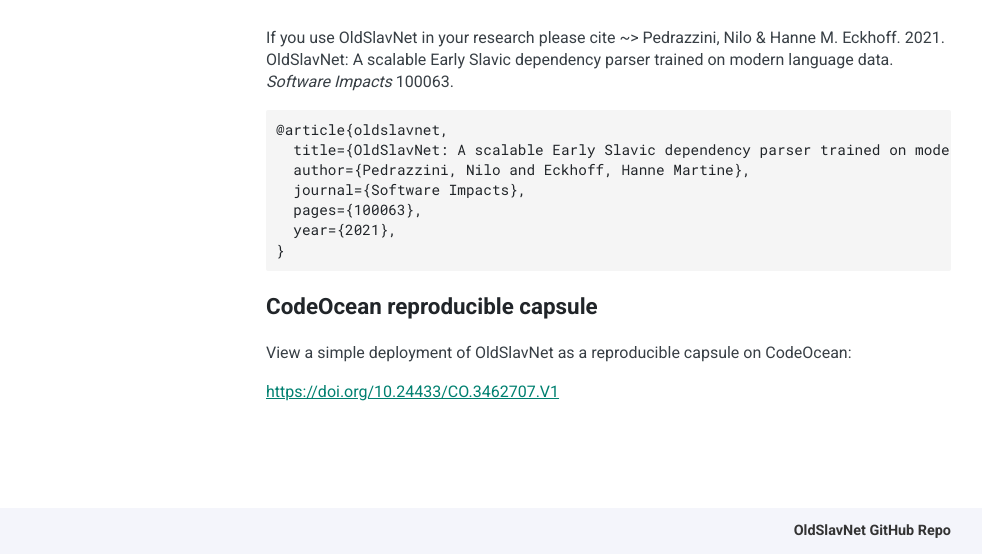
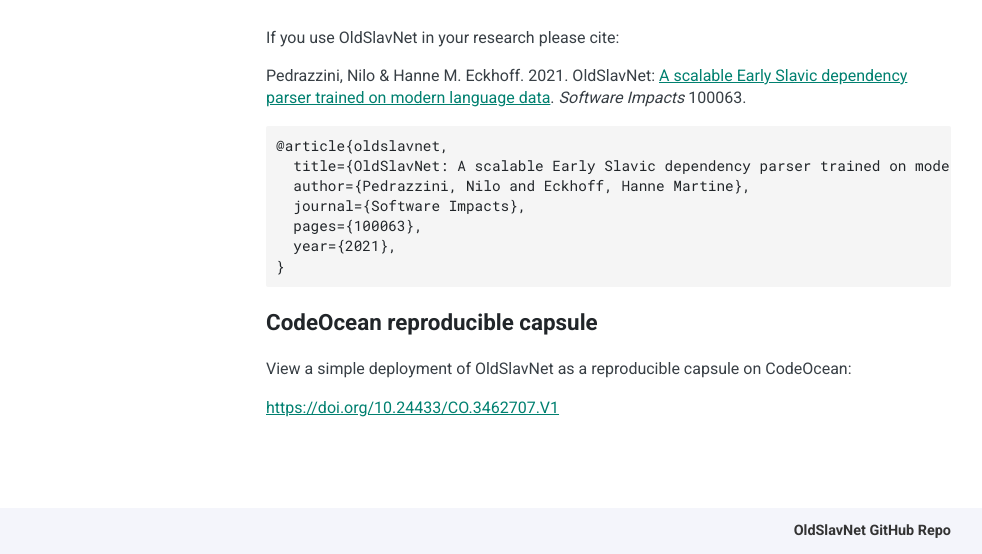
Before and after one commit to npedrazzini/OldSlavNet, a plain HTML site: page references/index.html in a window 1280 px wide. Shown: the part 246-800 px from the top of the page, without its empty margins (149-1131 px from the left). Drawn offline with Linux system fonts and the light colour scheme.

Commit message:
add link to references

```diff
--- a/references/index.html
+++ b/references/index.html
@@ -138,7 +138,8 @@
 <span class="overview">Overview</span>
 <h1 class="title">References</h1>
 <div class="content">
-  <p>If you use OldSlavNet in your research please cite ~&gt; Pedrazzini, Nilo &amp; Hanne M. Eckhoff. 2021. OldSlavNet: A scalable Early Slavic dependency parser trained on modern language data. <em>Software Impacts</em> 100063.</p>
+  <p>If you use OldSlavNet in your research please cite:</p>
+<p>Pedrazzini, Nilo &amp; Hanne M. Eckhoff. 2021. OldSlavNet: <a href="https://www.sciencedirect.com/science/article/pii/S2665963821000117#!">A scalable Early Slavic dependency parser trained on modern language data</a>. <em>Software Impacts</em> 100063.</p>
 <div class="highlight"><pre tabindex="0" class="chroma"><code class="language-fallback" data-lang="fallback">@article{oldslavnet,
   title={OldSlavNet: A scalable Early Slavic dependency parser trained on modern language data},
   author={Pedrazzini, Nilo and Eckhoff, Hanne Martine},
```
